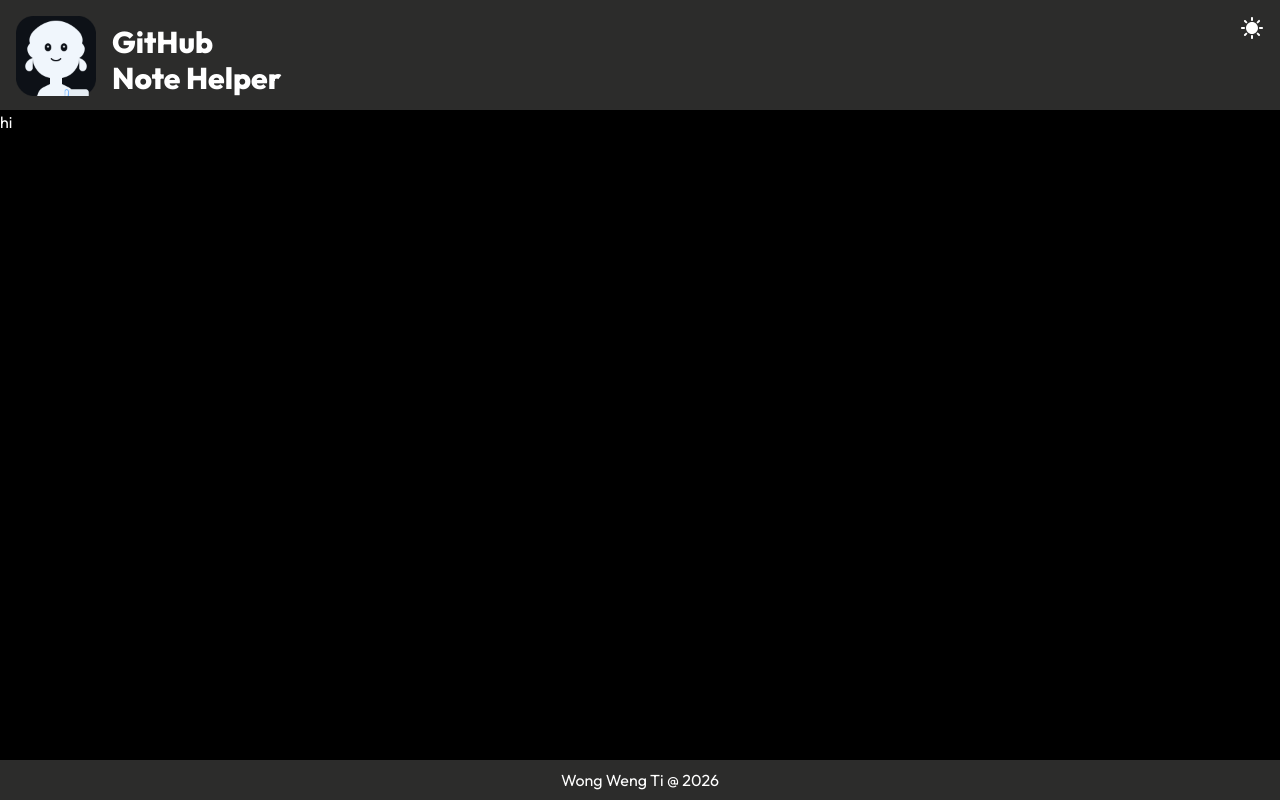
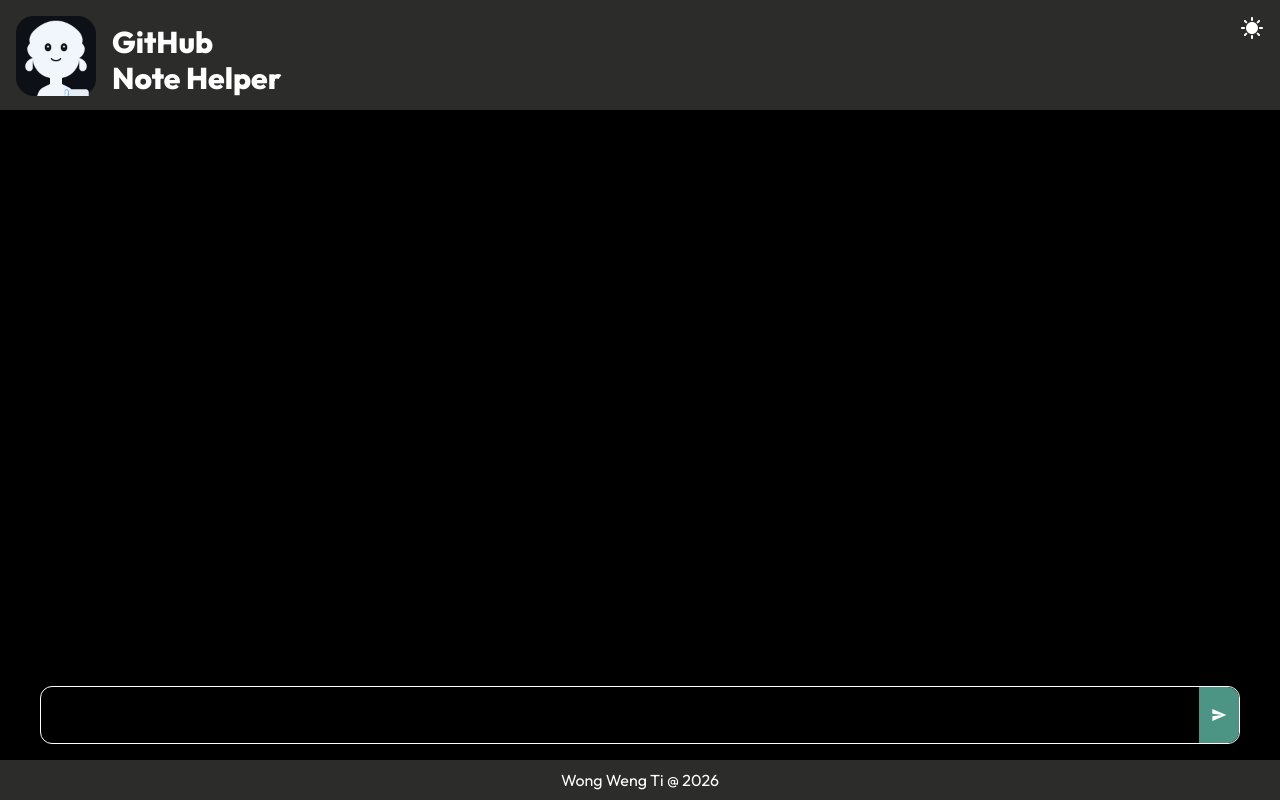
Before and after one commit to wengti/github-note-helper, a Next.js app in the folder frontend/: page / in a window 1280 px wide. Built offline with nearby package versions, Linux system fonts and the light colour scheme.

Commit message:
Complete basic chat interaction

```diff
--- a/frontend/app/globals.css
+++ b/frontend/app/globals.css
@@ -8,6 +8,8 @@
 
   --banner-black: #2c2c2b;
   --banner-blue: #A7C3F1;
+  --banner-neutral: #95ccbf;
+  --banner-neutral-dark: #4C9584;
 
   --letter-black: black;
   --letter-white: white;
--- a/frontend/app/page.tsx
+++ b/frontend/app/page.tsx
@@ -6,7 +6,7 @@ export default function HomeComponent() {
 
 
     return (
-        <div className='h-full bg-white dark:bg-black text-(--letter-black) dark:text-(--letter-white)'>
+        <div className='grow bg-white dark:bg-black text-(--letter-black) dark:text-(--letter-white)'>
             <HeaderComponent />
             <ChatBox />
             <FooterComponent />
--- a/frontend/components/body/Body.tsx
+++ b/frontend/components/body/Body.tsx
@@ -9,7 +9,7 @@ export default function Body({children}: {children: React.ReactNode}){
     const isDarkClsName = isDark ? 'dark' : ''
 
     return (
-        <body className={`h-full ${isDarkClsName}`}>
+        <body className={`h-full flex flex-col ${isDarkClsName}`}>
             {children}
         </body>
     )
--- /dev/null
+++ b/frontend/components/chat/AIMessage.tsx
@@ -0,0 +1,26 @@
+import Image from "next/image"
+
+export default function AIMessage({ text }: { text: string }) {
+
+    return (
+        <div className='flex items-end'>
+            <Image
+                src='/gnh-dark-icon.png'
+                width={240}
+                height={240}
+                alt="The bot's avatar"
+                className='w-5 h-5 hidden dark:block'
+            />
+            <Image
+                src='/gnh-light-icon.png'
+                width={240}
+                height={240}
+                alt="The bot's avatar"
+                className='w-5 h-5 block dark:hidden'
+            />
+            <div className='max-w-4/5 sm:max-w-3/5 mr-auto ml-2 rounded-xl bg-(--banner-blue) dark:bg-(--banner-black) p-4 wrap-break-word whitespace-normal'>
+                {text}
+            </div>
+        </div>
+    )
+}
--- a/frontend/components/chat/ChatBox.tsx
+++ b/frontend/components/chat/ChatBox.tsx
@@ -1,8 +1,21 @@
+'use client'
+import { useState } from "react";
+import ChatInput from "./ChatInput";
+import ChatMessages from "./ChatMessages";
+
+export type MessageType = {
+    role: 'human' | 'ai'
+    text: string
+}
+
 export default function ChatBox(){
 
+    const [messages, setMessages] = useState<MessageType[]>([])
+
     return (
-        <div className='min-h-(--content-min-height)'>
-            hi
-        </div>
+        <section className='min-h-(--content-min-height) mx-2 sm:mx-10 flex flex-col justify-end'>
+            <ChatMessages messages={messages}/>
+            <ChatInput setMessages={setMessages}/>
+        </section>
     )
 }
--- /dev/null
+++ b/frontend/components/chat/ChatInput.tsx
@@ -0,0 +1,51 @@
+'use client'
+import { Dispatch, KeyboardEvent, SetStateAction, useState } from "react";
+import { MdSend } from "react-icons/md";
+import { MessageType } from "./ChatBox";
+
+export default function ChatInput({ setMessages }: { setMessages: Dispatch<SetStateAction<MessageType[]>> }) {
+
+    const [userInput, setUserInput] = useState<string>('')
+
+    function sendMessageByEnter(event: KeyboardEvent<HTMLTextAreaElement>) {
+        if (event.shiftKey) {
+        }
+        else if (event.key === 'Enter') {
+            event.preventDefault()
+            sendMessage()
+        }
+    }
+
+    function sendMessage() {
+        setMessages((curMessage) => {
+            const newMessage = structuredClone(curMessage)
+            newMessage.push({
+                role: 'human',
+                text: userInput
+            })
+            return newMessage
+        })
+        setUserInput('')
+    }
+
+    return (
+        <div className='border my-4 flex flex-col rounded-xl'>
+            <div className='grow flex'>
+
+                <textarea
+                    className='resize-none grow rounded-l-xl p-1 outline-0'
+                    value={userInput}
+                    onChange={(event) => setUserInput(event.currentTarget.value)}
+                    onKeyDown={(event) => sendMessageByEnter(event)}
+                >
+                </textarea>
+                <button
+                    className='bg-(--banner-neutral) dark:bg-(--banner-neutral-dark) w-10 rounded-r-xl flex justify-center items-center hover:opacity-70'
+                    onClick={() => sendMessage()}
+                >
+                    <MdSend />
+                </button>
+            </div>
+        </div>
+    )
+}
--- /dev/null
+++ b/frontend/components/chat/ChatMessages.tsx
@@ -0,0 +1,16 @@
+import AIMessage from "./AIMessage";
+import { MessageType } from "./ChatBox";
+import HumanMessage from "./HumanMessage";
+
+export default function ChatMessages({messages}: {messages: MessageType[]}){
+
+    return (
+        <div className='grow flex flex-col justify-end gap-3 my-3'>
+            {messages.map( (message, idx) => {
+                const {role, text} = message
+                if (role === 'human') return <HumanMessage text={text} key={idx}/>
+                else if (role === 'ai') return <AIMessage text={text} key={idx}/>
+            })}
+        </div>
+    )
+}
--- /dev/null
+++ b/frontend/components/chat/HumanMessage.tsx
@@ -0,0 +1,8 @@
+export default function HumanMessage({ text }: { text: string }) {
+
+    return (
+        <div className='max-w-4/5 sm:max-w-3/5 ml-auto mr-4 rounded-xl bg-(--banner-neutral) dark:bg-(--banner-neutral-dark) p-4 wrap-break-word whitespace-normal'>
+            {text}
+        </div>
+    )
+}
```
